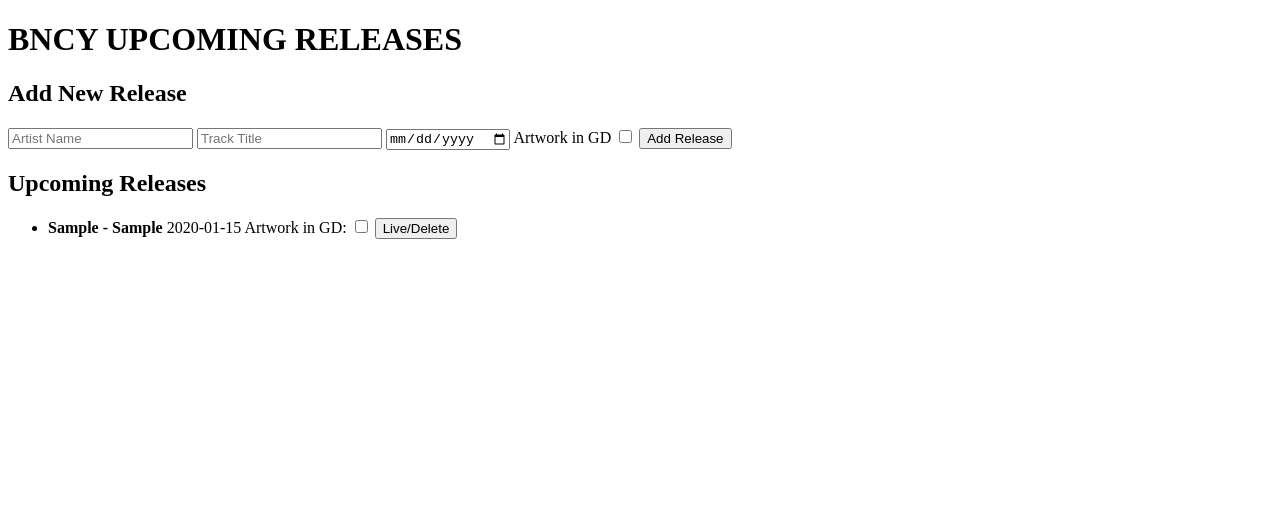
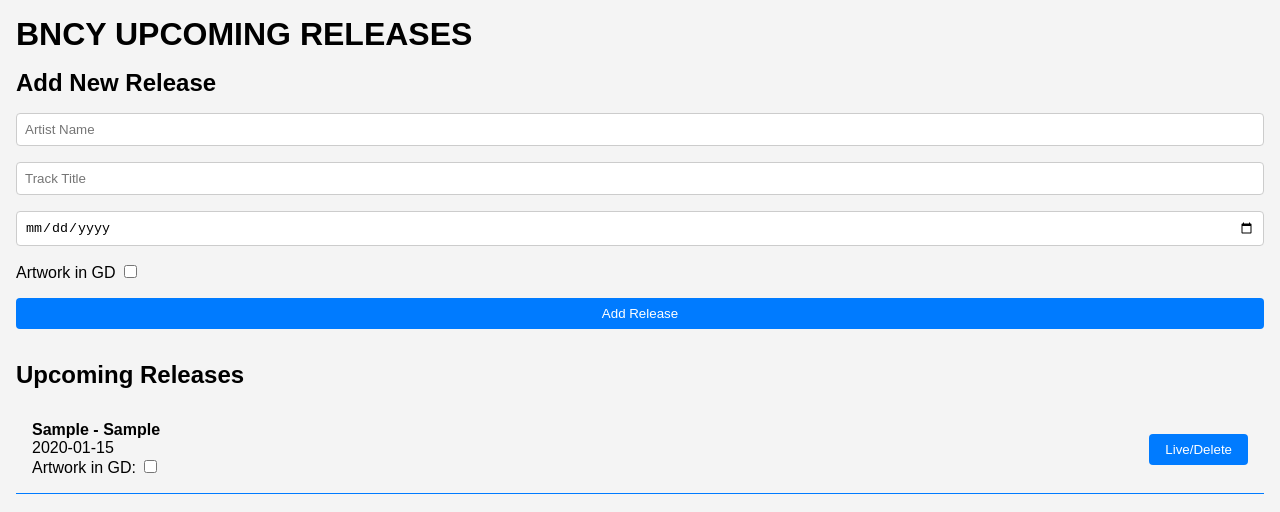
Before and after one commit to Greenie5656/BNCY-upcoming-releases, a website: page index.html in a window 1280 px wide. Both pictures are taken after typing "Sample", "Sample", "2020-01-15" into the empty fields and a click on the button "Add Release". Drawn offline with Linux system fonts and the light colour scheme.

Commit message:
feat: updated css, js and html to style the page better

```diff
--- a/index.html
+++ b/index.html
@@ -17,8 +17,9 @@
                 <input type="text" id="artist-name" placeholder="Artist Name" required>
                 <input type="text" id="track-title" placeholder="Track Title" required>
                 <input type="date" id="release-date" required>
-                <label for="artwork-gd">Artwork in GD</label>
-                <input type="checkbox" id="artwork-gd">
+                <label for="artwork-gd">Artwork in GD
+                    <input type="checkbox" id="artwork-gd">
+                </label>
                 <button type="submit">Add Release</button>
             </form>
         </section>
--- a/script.js
+++ b/script.js
@@ -45,12 +45,13 @@ document.addEventListener('DOMContentLoaded', function() {
 
         releases.forEach((release, index) => {
             const li = document.createElement('li');
-            li.innerHTML = `
-                <strong>${release.artistName} - ${release.trackTitle}</strong>
-                <span>${release.releaseDate}</span>
-                <label>Artwork in GD:
+            li.innerHTML = `<div>
+                <div><strong>${release.artistName} - ${release.trackTitle}</strong></div>
+                <div><span>${release.releaseDate}</span></div>
+                <div><label>Artwork in GD:
                     <input type="checkbox" class="artwork-checkbox" data-index="${index}" ${release.artworkGD ? 'checked' : ''}>
-                </label>
+                </label></div>
+                </div>
                 <button class="delete" data-index="${index}">Live/Delete</button>
             `;
             releaseList.appendChild(li);
--- a/styles.css
+++ b/styles.css
@@ -0,0 +1,56 @@
+body {
+  font-family: Arial, sans-serif;
+  background-color: #f4f4f4;
+  margin: 0;
+  padding: 1rem;
+}
+
+h1, h2, h3, h4, h5 {
+  margin: 0;
+  margin-bottom: 1rem;
+}
+
+#release-form {
+  margin-bottom: 2rem;
+  display: flex;
+  flex-direction: column;
+  gap: 1rem;
+}
+
+input[type="text"], input[type="date"], select {
+  padding: 0.5rem;
+  border: 1px solid #ccc;
+  border-radius: 0.25rem;
+}
+
+button {
+  padding: 0.5rem 1rem;
+  background-color: #007bff;
+  color: white;
+  border: none;
+  border-radius: 0.25rem;
+  cursor: pointer;
+}
+
+#release-list {
+  list-style-type: none;
+  padding-left: 0;
+
+  ul, li {
+    list-style: none;
+    margin: 0;
+    padding: 0;
+  }
+}
+
+#releases {
+  li {
+    display: flex;
+    flex-direction: row;
+    flex-wrap: nowrap;
+    justify-content: space-between;
+    align-items: center;
+    border-bottom: #007bff 1px solid;
+    padding: 1rem;
+  }
+}
```
Also changed, not shown: 1 other file.
